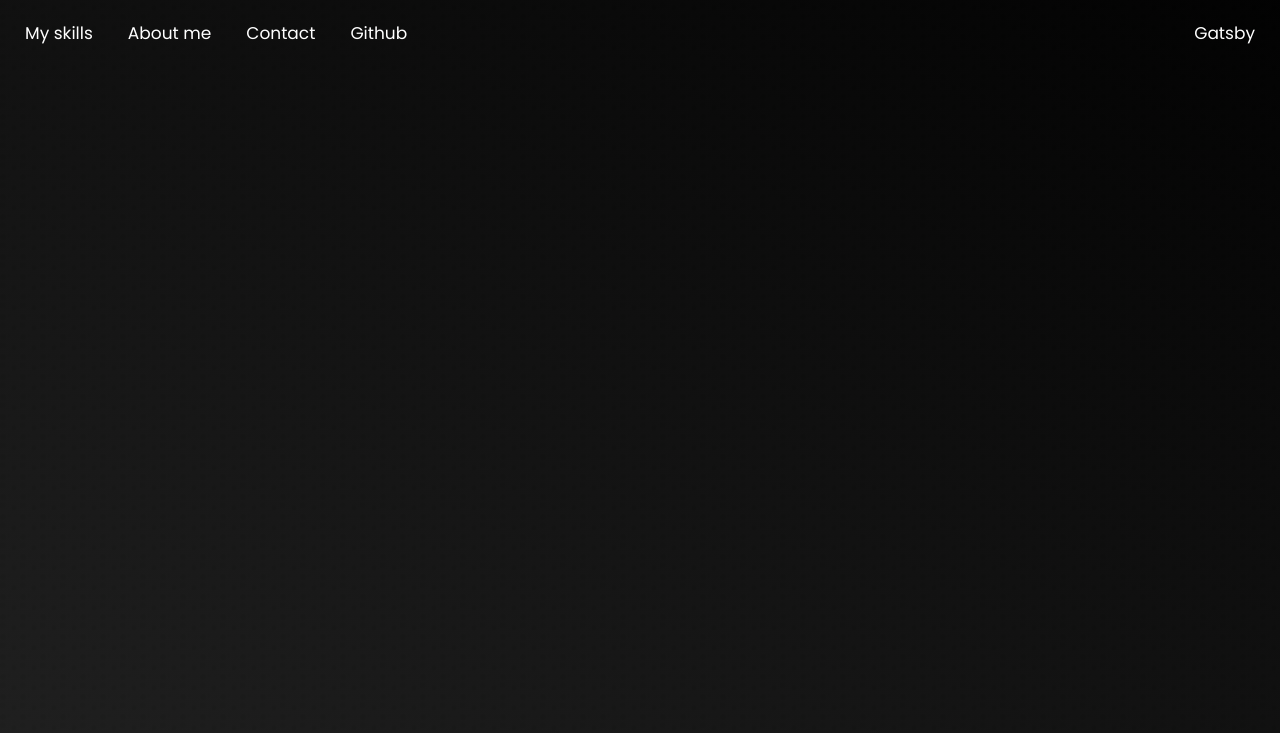
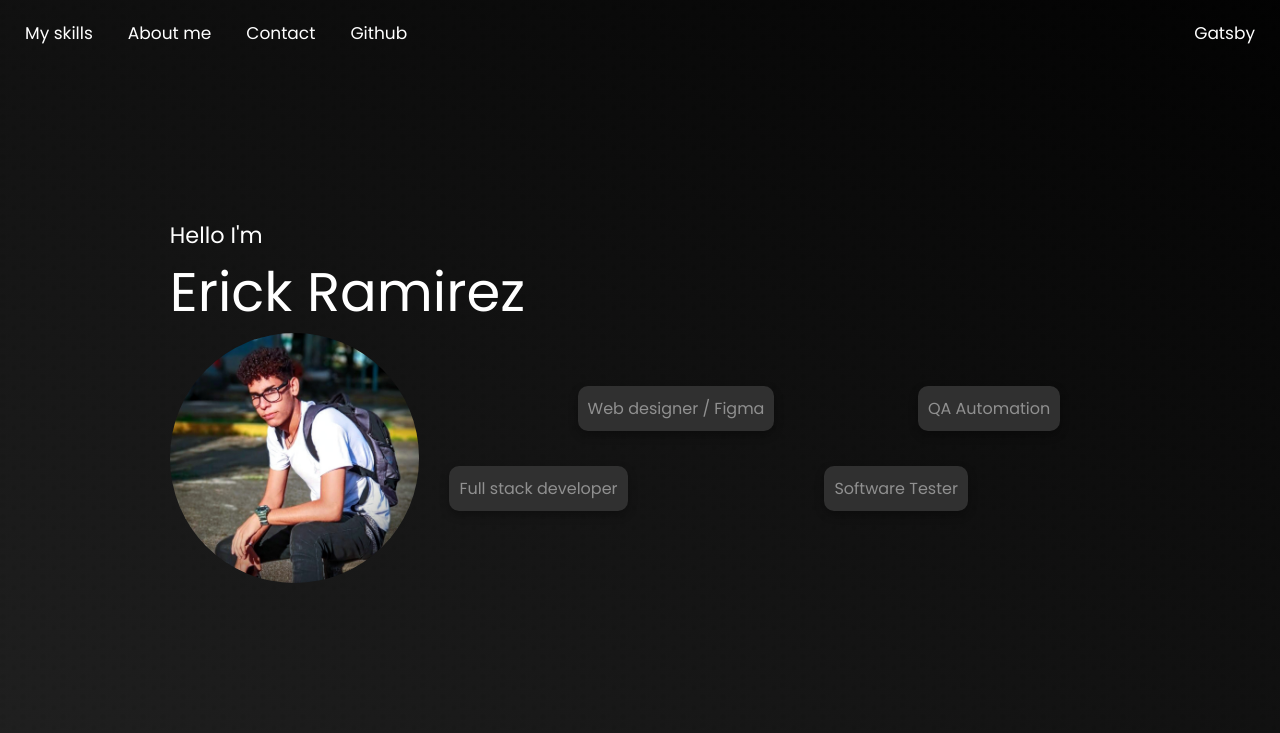
Before and after one commit to Erickgiber/portafolio-new, a Gatsby site: page / in a window 1280 px wide. Shown: the top 733 px of the page. Built offline with nearby package versions, Linux system fonts and the light colour scheme; Gatsby itself is replaced by a stand-in of ours; some icons are missing.

Commit message:
New improvements

```diff
--- a/src/pages/index.tsx
+++ b/src/pages/index.tsx
@@ -5,11 +5,26 @@ import {Header} from "../shared/ui/Header";
 import {Footer} from "../shared/ui/Footer";
 
 const IndexPage: React.FC<PageProps> = () => {
-
     return (
         <>
             <Header/>
-
+            <main className="main-index">
+                <div>
+                    <div className="title">
+                        <span> Hello I&apos;m </span>
+                        <p> Erick Ramirez </p>
+                    </div>
+                    <div className="profile">
+                        <img className="photo" src="/photos/erick.jpg" alt="Erick"/>
+                        <div className="skills">
+                            <span> Full stack developer </span>
+                            <span> Web designer / Figma </span>
+                            <span> Software Tester </span>
+                            <span> QA Automation </span>
+                        </div>
+                    </div>
+                </div>
+            </main>
             <Footer/>
         </>
     );
--- a/src/shared/styles/config/_variables.scss
+++ b/src/shared/styles/config/_variables.scss
@@ -4,6 +4,7 @@ $bg-color: #202020;
 $box-color: #303030;
 $text-color-box: #909090;
 $font-family: 'Poppins', sans-serif;
-$photo-size: 200px;
+$photo-size: calc(10em + 7vw);
 $font-color: #ffffff;
 $primary-color: #7e2eff;
+$box-shadow-skills: 0px 4px 10px rgba(0, 0, 0, 0.3);
--- /dev/null
+++ b/src/shared/styles/generic/Main/main-index.scss
@@ -0,0 +1,78 @@
+@use '../../config/variables' as var;
+@use '../../config/tools' as tool;
+
+.main-index {
+  display: flex;
+  flex-direction: column;
+  align-items: center;
+  gap: 15px;
+  padding: 0 20px;
+
+  .title {
+    display: flex;
+    flex-direction: column;
+    align-items: flex-start;
+
+    span {
+      font-size: calc(1em + 0.5vw);
+    }
+
+    p {
+      font-size: calc(1em + 3vw);
+    }
+  }
+
+  .profile {
+    @include tool.flex-row;
+    gap: 30px;
+    flex-wrap: wrap;
+
+    @media (max-width: 965px) {
+      flex-direction: column;
+    }
+
+    .photo {
+      width: var.$photo-size;
+      height: var.$photo-size;
+      border-radius: 50%;
+    }
+
+    .skills {
+      @include tool.flex-row;
+
+      span {
+        position: relative;
+        color: var.$text-color-box;
+        background-color: var.$box-color;
+        box-shadow: var.$box-shadow-skills;
+        border-radius: 10px;
+        padding: 10px;
+      }
+
+      @media (max-width: 965px) {
+        flex-direction: column;
+        gap: 10px;
+
+        span:nth-of-type(1n) {
+          left: -30px;
+        }
+
+        span:nth-of-type(2n) {
+          left: 30px;
+        }
+      }
+
+
+      @media (min-width: 965px) {
+        span:nth-of-type(1n) {
+          top: 30px;
+        }
+
+        span:nth-of-type(2n) {
+          top: -50px;
+          left: -50px;
+        }
+      }
+    }
+  }
+}
--- a/src/shared/styles/generic/Navbar/Navbar.scss
+++ b/src/shared/styles/generic/Navbar/Navbar.scss
@@ -48,4 +48,10 @@
   .left {
     gap: 25px;
   }
+
+  .right {
+    @media (max-width: 535px) {
+      display: none;
+    }
+  }
 }
--- a/src/shared/styles/index.scss
+++ b/src/shared/styles/index.scss
@@ -32,3 +32,4 @@ body {
 @import './generic/Header/Header';
 @import './generic/Navbar/Navbar';
 @import './generic/Footer/Footer';
+@import './generic/Main/main-index';
```
Also changed, not shown: static/photos/erick.jpg (added).
